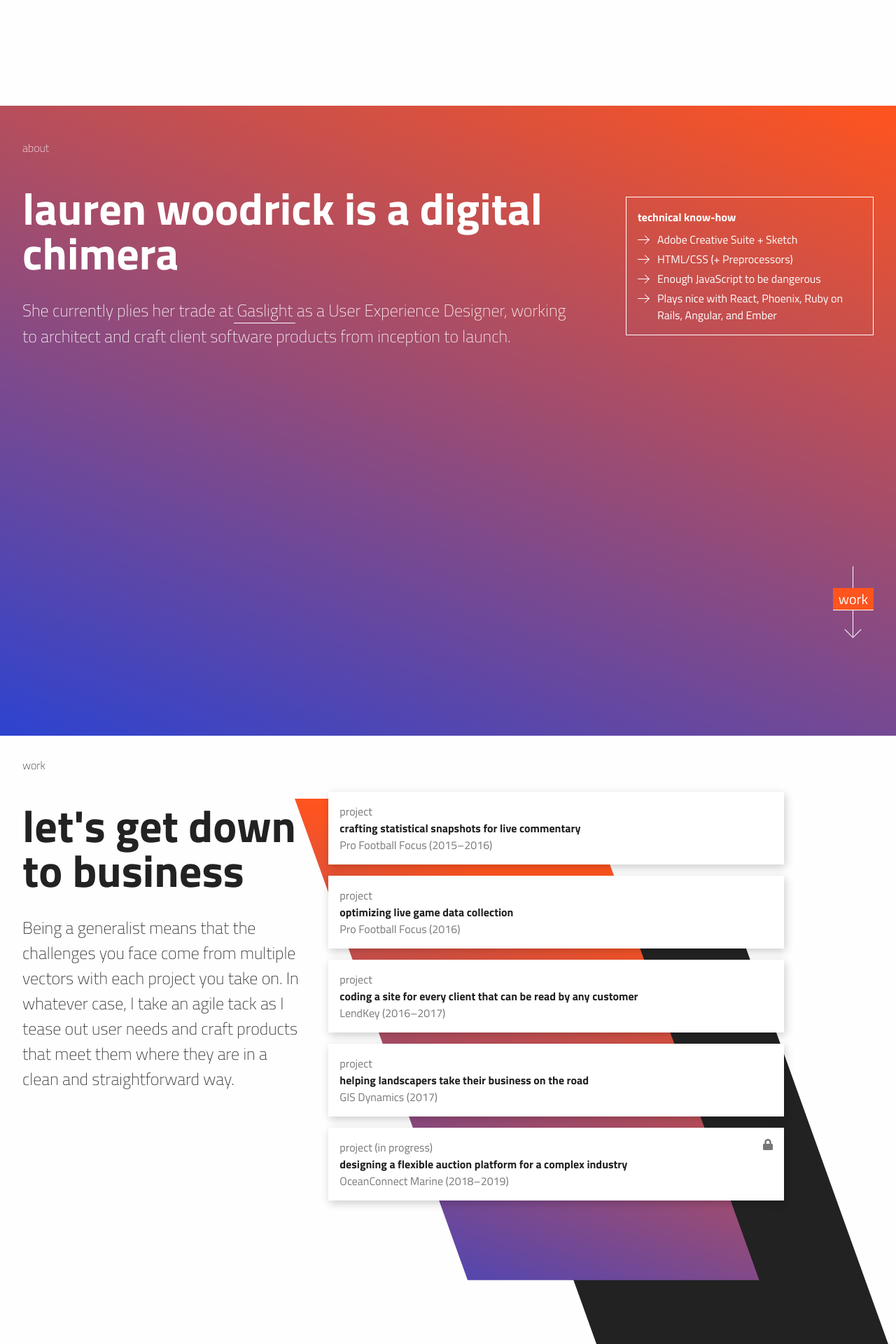
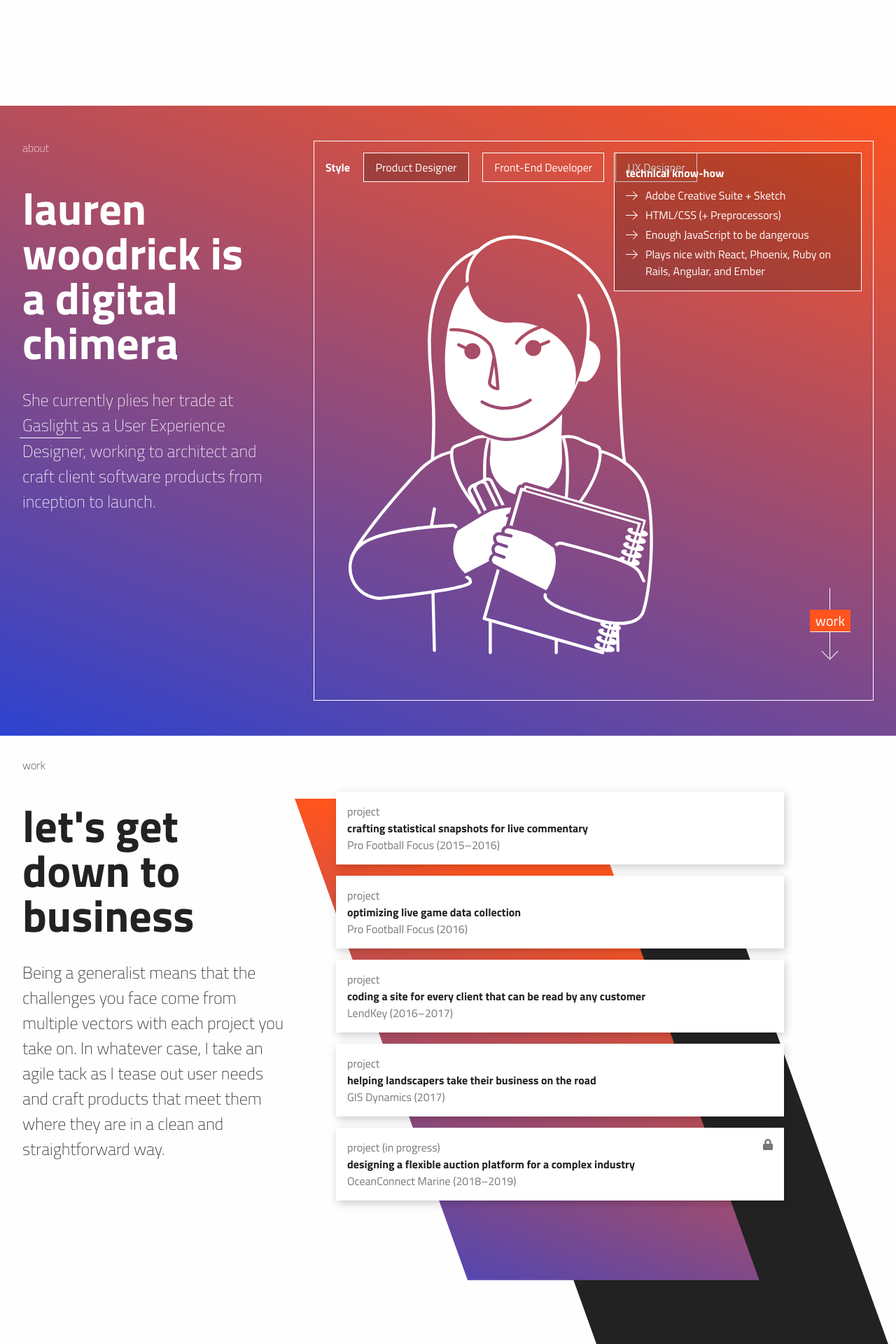
Before and after one commit to lwoodrick/lwoodrick.github.io, a Jekyll site: the page built from index.html, in a window 1280 px wide. Shown: the part 813-2733 px from the top of the page at 70% size. Built offline with Jekyll 4.4.1, drawn with Linux system fonts in a browser that asks for light colours; a script that is not in the unit is left out.

Commit message:
Set up desktop about art.

```diff
--- a/_sass/pages/_home.scss
+++ b/_sass/pages/_home.scss
@@ -1,20 +1,16 @@
 ///////////////////////////////////
 //           HOME PAGE           //
 ///////////////////////////////////
-
-
 //////////////////
 // Sections
 //////////////////
-
-
 // Intro/Nameplate
-
 .row--nameplate {
   // Generic Row Styles for Reference:
   // grid-template-rows: auto;
   // grid-template-columns: 1fr 1fr 1fr;
   grid-template-areas: ". nameplate .";
+
   .content {
     grid-area: nameplate;
   }
@@ -25,9 +21,7 @@
   height: 20rem;
   margin: 0 auto;
 }
-
 // About Me
-
 .row--about {
   // Generic Row Styles for Reference:
   // grid-template-rows: auto;
@@ -35,18 +29,14 @@
   background: $brand-gradient;
   height: 100vh;
   grid-template-rows: 1fr 2fr 1fr;
-  grid-template-areas:
-    ". . ."
-    "about about about"
-    ". . .";
+  grid-template-areas: ". . ." "about about about" ". . .";
+
   .content {
     grid-area: about;
   }
-
   @media (max-width: 1024px) {
     grid-template-rows: auto;
-    grid-template-areas:
-      "about about about";
+    grid-template-areas: "about about about";
   }
 }
 
@@ -56,33 +46,24 @@
   max-height: 50rem;
   grid-template-rows: 4rem calc(100% - 4rem);
   grid-template-columns: 1fr 1fr 1fr;
-  grid-template-areas:
-    "section-name . ."
-    "copy . skills";
-
+  grid-column-gap: 2rem;
+  grid-template-areas: "section-name skills skills" "copy skills skills";
   @media (max-width: 1300px) {
-    grid-template-areas:
-      "section-name . ."
-      "copy copy skills";
+    grid-template-areas: "section-name skills skills" "copy skills skills";
   }
-
   @media (max-width: 768px) {
     margin: unset;
     grid-template-columns: 1fr;
     grid-template-rows: 3rem 1fr 1fr;
-    grid-template-areas:
-      "section-name"
-      "copy"
-      "skills";
+    grid-template-areas: "section-name" "copy" "skills";
   }
-
   // Grid Area Assignment
   .section-title {
     grid-area: section-name;
   }
+
   .section-copy {
     grid-area: copy;
-
     @media (max-width: 1300px) {
       margin-right: 2rem;
     }
@@ -93,63 +74,164 @@
 
   .section-sidebar__container {
     grid-area: skills;
-    display: flex;
-    flex-direction: column;
-    justify-content: space-between;
+    position: relative;
+    overflow: hidden;
+    border: 1px solid $white;
+  }
+    .svg-container {
+      position: relative;
+      z-index: 1;
+      left: -115%;
+      display: flex;
+      flex-direction: row;
+      height: 100%;
+      transition: left 0.2s ease-in;
+
+      & > svg {
+        position: relative;
+        flex: 0 0 100%;
+        width: 100%;
+        height: auto;
+      }
+    }
+
+    svg.style--visual {
+      animation: visual-animation 0.5s infinite alternate cubic-bezier(.08,.6,.69,.97);
+    }
+    @keyframes visual-animation {
+      0% {
+        left: -10px;
+        top: 5px;
+      }
+
+      25% {
+        left: -5px;
+        top: 2.5px;
+      }
+
+      50% {
+        left: 0;
+        top: 0;
+      }
+
+      75% {
+        left: 5px;
+        top: 2.5px;
+      }
+
+      100% {
+        left: 10px;
+        top: 5px;
+      }
+    }
+
+    svg.style--dev path.hand--1 {
+      transform-origin: 205px 376px;
+      animation: dev-animation 0.2s infinite alternate-reverse cubic-bezier(.08,.6,.69,.97);
+    }
+
+    svg.style--dev path.hand--2 {
+      transform-origin: 292px 400px;
+      animation: dev-animation 0.2s infinite alternate cubic-bezier(.08,.6,.69,.97);
+    }
+    @keyframes dev-animation {
+      0% {
+        transform: rotate(-15deg);
+      }
+      100% {
+        transform: rotate(15deg);
+      }
+    }
+
+    svg.style--ux path.body {
+      animation: ux-animation 1s infinite alternate ease-in-out;
+    }
+    @keyframes ux-animation {
+      from {
+        transform: translateY(10px);
+      }
+
+      to {
+        transform: translateY(0px);
+      }
+    }
+
+  .style-selector {
+    position: absolute;
+    z-index: 2;
+    top: 1rem;
+    left: 1rem;
+
+    a {
+      display: inline-block;
+      border: 1px solid #fff;
+      padding: 0.5rem 1rem;
+      margin-left: 1rem;
+    }
+    a.selected {
+      background-color: rgba(0, 0, 0, 0.2);
+    }
+    a:hover, li a:focus {
+      background-color: rgba(0, 0, 0, 0.2);
+    }
   }
 
   .section-sidebar {
+    background: rgba(0,0,0,0.2);
+    position: absolute;
+    z-index: 2;
+    top: 1rem;
+    right: 1rem;
     align-self: flex-start;
     max-width: 20rem;
-    margin-top: 1rem;
     margin-left: auto;
-
     @media (max-width: 768px) {
       margin-top: 0;
       max-width: none;
     }
   }
+
   .section-link {
+    position: absolute;
+    z-index: 2;
+    right: 2rem;
+    bottom: 6rem;
     margin-right: 0;
     border-bottom: 0;
     background-color: inherit;
 
-    &:link, &:visited {
+    &:link,
+    &:visited {
       border-bottom: none;
     }
 
-    &:hover, &:focus {
+    &:focus,
+    &:hover {
       border-bottom: none;
       background: none !important;
     }
   }
 }
-
 // Work Listing
-
 .row--work {
   // Generic Row Styles for Reference:
   // grid-template-rows: auto;
   // grid-template-columns: 1fr 1fr 1fr;
   height: 100vh;
   grid-template-rows: 1fr 55rem 1fr;
-  grid-template-areas:
-    ". . ."
-    "work work work"
-    ". . .";
-  background: url('../images/planes.svg');
+  grid-template-areas: ". . ." "work work work" ". . .";
+  background: url("../images/planes.svg");
   background-size: auto 90%;
   background-position: bottom right;
   background-repeat: no-repeat;
   overflow: hidden;
+
   .content {
     grid-area: work;
   }
-
   @media (max-width: 1024px) {
     background: $black-to-blue-gradient;
-    grid-template-areas:
-      "work work work";
+    grid-template-areas: "work work work";
     grid-template-rows: auto;
     overflow: auto;
     height: auto;
@@ -161,46 +243,35 @@
   color: #222;
   grid-template-rows: 4rem 24rem 17rem;
   grid-template-columns: 1fr 1fr 1fr;
-  grid-template-areas:
-    "section-name work work"
-    "copy work work"
-    "copy work work";
-
+  grid-column-gap: 2rem;
+  grid-template-areas: "section-name work work" "copy work work" "copy work work";
   @media (max-width: 1024px) {
     grid-template-rows: 4rem 24rem auto;
     grid-template-columns: 1fr 1fr;
-    grid-template-areas:
-      "section-name work"
-      "copy work"
-      "copy work";
+    grid-template-areas: "section-name work" "copy work" "copy work";
   }
-
   @media (max-width: 768px) {
     grid-template-rows: 3rem auto auto;
     grid-template-columns: 1fr;
-    grid-template-areas:
-      "section-name"
-      "copy"
-      "work";
+    grid-template-areas: "section-name" "copy" "work";
   }
-
   // Grid Area Assignment
   .section-title {
     grid-area: section-name;
-
     @media (max-width: 1024px) {
       color: $white;
     }
   }
+
   .section-copy {
     grid-area: copy;
-
     @media (max-width: 1024px) {
       background-color: $white;
       padding: 1.5rem;
       align-self: start;
     }
   }
+
   .section-sidebar {
     grid-area: work;
     display: flex;
@@ -212,21 +283,19 @@
     margin-right: 6rem;
     padding: 2rem;
     border: none;
-
     @media (max-width: 1024px) {
       margin-right: 0;
       background: none;
       justify-content: unset;
       padding-top: 3rem;
-
     }
-
     @media (max-width: 768px) {
       margin-bottom: 2rem;
       padding: 0;
       justify-content: unset;
     }
   }
+
   .section-link {
     grid-area: link;
     align-self: center;
@@ -246,7 +315,8 @@
       margin-bottom: 1rem;
     }
 
-    &:hover, &:focus {
+    &:focus,
+    &:hover {
       margin-left: -1rem;
       margin-right: 1rem;
     }
@@ -256,28 +326,37 @@
       text-transform: lowercase;
       color: $gray;
 
-      span { display: inline-block; }
+      span {
+        display: inline-block;
+      }
 
-      &:hover, &:focus, &:visited {
+      &:focus,
+      &:hover,
+      &:visited {
         color: $gray;
       }
     }
+
     &__description {
       @extend .fs-1-5;
       color: $black;
 
-      &:hover, &:focus, &:visited {
+      &:focus,
+      &:hover,
+      &:visited {
         color: $black;
       }
-
       @media (max-width: 1024px) {
         line-height: 1.2;
       }
     }
+
     &__client {
       color: $gray;
 
-      &:hover, &:focus, &:visited {
+      &:focus,
+      &:hover,
+      &:visited {
         color: $gray;
       }
     }
--- /dev/null
+++ b/assets/js/style-select.js
@@ -0,0 +1,46 @@
+const pickVisual = document.querySelector("#style-visual");
+const pickDev = document.querySelector("#style-dev");
+const pickUx = document.querySelector("#style-ux");
+
+const styleGroup = [pickVisual, pickDev, pickUx];
+
+const svgContainer = document.querySelector("#svgContainer");
+
+const stripSelected = () => {
+  styleGroup.forEach((style) => {
+    style.classList.remove("selected");
+  });
+};
+
+
+pickVisual.addEventListener("click", (event) => {
+  stripSelected();
+  event.srcElement.classList.add("selected");
+  if (svgContainer.style.left == "-300%") {
+    svgContainer.setAttribute("style", "left: -415%;");
+    setTimeout(() => {
+      svgContainer.setAttribute("style", "transition: none; left: -115%;");
+    }, 250);
+  } else {
+    svgContainer.setAttribute("style", "left: -115%;");
+  }
+})
+
+pickDev.addEventListener("click", (event) => {
+  stripSelected();
+  event.srcElement.classList.add("selected");
+  svgContainer.setAttribute("style", "left: -200%;");
+})
+
+pickUx.addEventListener("click", (event) => {
+  stripSelected();
+  event.srcElement.classList.add("selected");
+  if (svgContainer.style.left == "-115%") {
+    svgContainer.setAttribute("style", "left: 0;");
+    setTimeout(() => {
+      svgContainer.setAttribute("style", "transition: none; left: -300%;");
+    }, 250);
+  } else {
+    svgContainer.setAttribute("style", "left: -300%;");
+  }
+})
--- a/index.html
+++ b/index.html
@@ -27,6 +27,16 @@ layout: home
         </p>
       </div>
       <div class="section-sidebar__container">
+        <div id="svgContainer" class="svg-container">
+          {% include ux-lauren.svg %}
+          {% include visual-lauren.svg %}
+          {% include dev-lauren.svg %}
+          {% include ux-lauren.svg %}
+          {% include visual-lauren.svg %}
+        </div>
+        <div class="style-selector">
+          <h4 style="text-transform: capitalize;">Style <a id="style-visual" class="selected fw-400">Product Designer</a> <a id="style-dev" class="fw-400">Front-End Developer</a><a id="style-ux" class="fw-400">UX Designer</a></h4>
+        </div>
         <div class="section-sidebar">
           <h4 class="mt-1">Technical Know-How</h4>
           <ul class="list">
```
Also changed, not shown: _includes/dev-lauren.svg (added), _includes/ux-lauren.svg (added), _includes/visual-lauren.svg (added).
